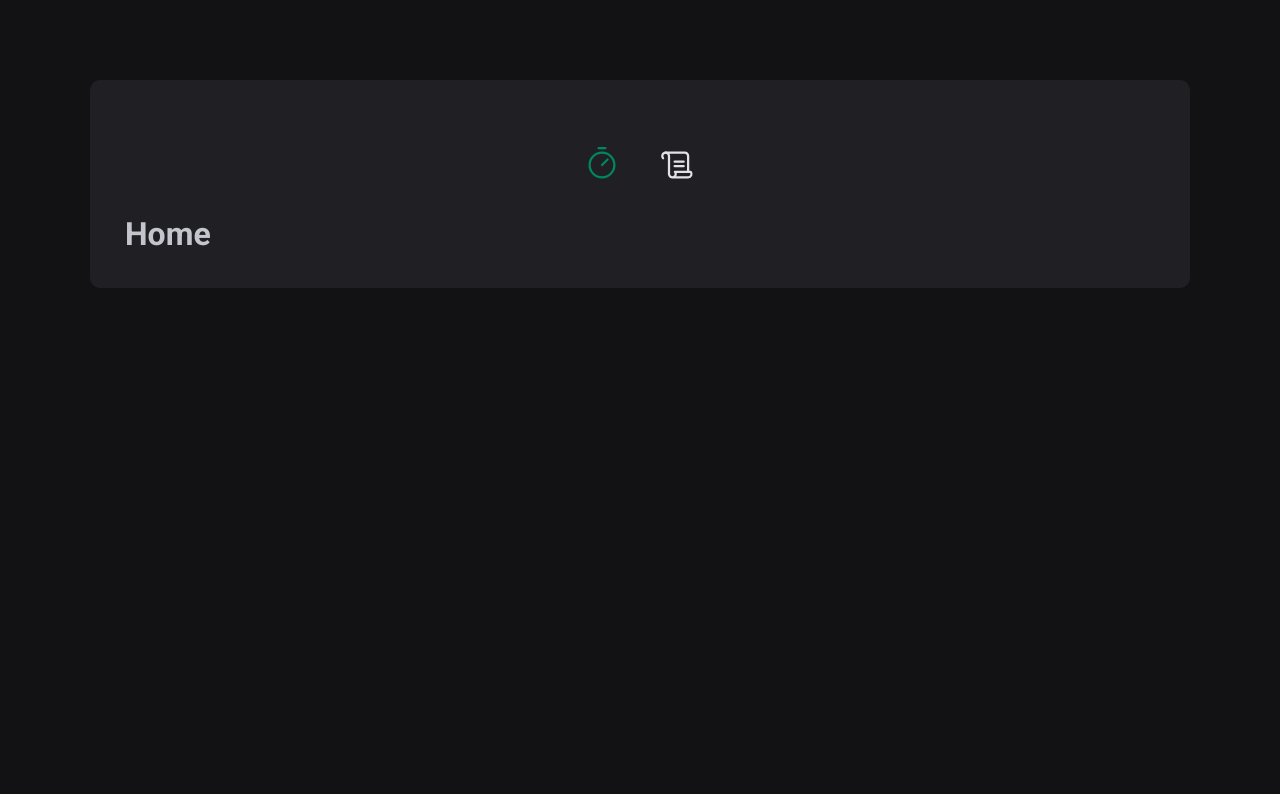
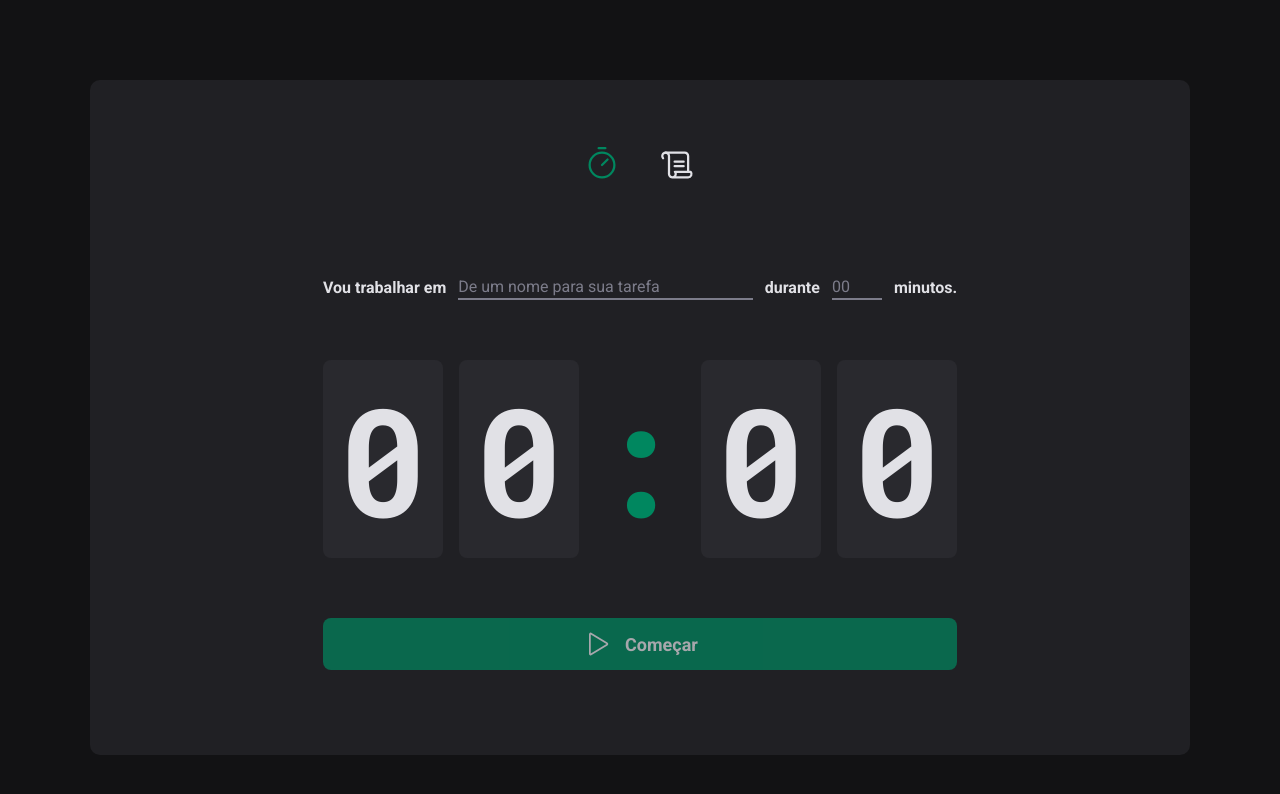
Before and after one commit to thiago-weslley/dev-timer, a React (Vite) app: page / in a window 1280 px wide. Shown: the top 794 px of the page. Built offline with nearby package versions, Linux system fonts and the light colour scheme.

Commit message:
style(components): Estiliza a página `Home`

```diff
--- a/src/pages/Home.tsx
+++ /dev/null
@@ -1,3 +0,0 @@
-export function Home() {
-  return <h1>Home</h1>;
-}
--- /dev/null
+++ b/src/pages/Home/index.tsx
@@ -0,0 +1,44 @@
+import {
+  HomeContainer,
+  FormContainer,
+  TimerContainer,
+  Separator,
+  StartTimer,
+  TaskInput,
+  MinutesAmountInput,
+} from "./styles";
+import { Play } from "phosphor-react";
+
+export function Home() {
+  return (
+    <HomeContainer>
+      <form action="">
+        <FormContainer>
+          <label htmlFor="task">Vou trabalhar em</label>
+          <TaskInput id="task" placeholder="De um nome para sua tarefa" />
+
+          <label htmlFor="minutesAmount">durante</label>
+          <MinutesAmountInput
+            type="number"
+            id="minutesAmount"
+            placeholder="00"
+          />
+          <span>minutos.</span>
+        </FormContainer>
+
+        <TimerContainer>
+          <span>0</span>
+          <span>0</span>
+          <Separator>:</Separator>
+          <span>0</span>
+          <span>0</span>
+        </TimerContainer>
+
+        <StartTimer type="submit" disabled>
+          <Play size={28} />
+          Começar
+        </StartTimer>
+      </form>
+    </HomeContainer>
+  );
+}
--- /dev/null
+++ b/src/pages/Home/styles.ts
@@ -0,0 +1,99 @@
+import styled from "styled-components";
+
+export const HomeContainer = styled.main`
+  padding: 6rem 0 5rem 0;
+  display: flex;
+  align-items: center;
+  justify-content: center;
+  flex-direction: column;
+
+  form {
+    display: flex;
+    flex-direction: column;
+    justify-content: center;
+    align-items: center;
+    gap: 6rem;
+  }
+`;
+
+export const FormContainer = styled.div`
+  width: 100%;
+  display: flex;
+  justify-content: center;
+  align-items: center;
+  gap: 1.2rem;
+  color: ${(props) => props.theme["gray-100"]};
+  font-weight: bold;
+  flex-wrap: wrap;
+`;
+
+const baseInput = styled.input`
+  background: transparent;
+  border: none;
+  height: 2.5rem;
+  border-bottom: 2px solid ${(props) => props.theme["gray-500"]};
+  color: ${(props) => props.theme["gray-100"]};
+
+  &:focus {
+    box-shadow: none;
+    border-color: ${(props) => props.theme["green-500"]};
+  }
+
+  &::placeholder {
+    color: ${(props) => props.theme["gray-500"]};
+  }
+`;
+
+export const TaskInput = styled(baseInput)`
+  flex: 1;
+`;
+
+export const MinutesAmountInput = styled(baseInput)`
+  width: 5rem;
+`;
+
+export const TimerContainer = styled.div`
+  user-select: none;
+  display: flex;
+  gap: 1.6rem;
+  font-family: "Roboto Mono", monospace;
+  font-size: 15rem;
+  color: ${(props) => props.theme["gray-100"]};
+
+  span {
+    background: ${(props) => props.theme["gray-700"]};
+    padding: 0rem 1.5rem;
+    border-radius: 8px;
+  }
+`;
+
+export const Separator = styled.div`
+  overflow: hidden;
+  color: ${(props) => props.theme["green-500"]};
+`;
+
+export const StartTimer = styled.button`
+  display: flex;
+  align-items: center;
+  justify-content: center;
+  gap: 15px;
+  padding: 1.2rem 0;
+  width: 100%;
+  border: none;
+  border-radius: 8px;
+  font-size: 1.8rem;
+  font-weight: bold;
+  color: ${(props) => props.theme["gray-100"]};
+  background: ${(props) => props.theme["green-500"]};
+  cursor: pointer;
+  transition: background 0.1s ease-in-out;
+
+  &:disabled {
+    opacity: 0.7;
+    cursor: not-allowed;
+  }
+
+  &:not(:disabled):hover {
+    background: ${(props) => props.theme["green-700"]};
+  }
+`;
--- a/src/pages/layouts/DefaultLayout/styles.ts
+++ b/src/pages/layouts/DefaultLayout/styles.ts
@@ -4,7 +4,7 @@ export const LayoutContainer = styled.div`
   max-width: 110rem;
   display: flex;
   flex-direction: column;
-  margin: 8rem auto;
+  margin: 8rem auto 0 auto;
   padding: 3.5rem;
   border-radius: 10px;
   background: ${(props) => props.theme["gray-800"]};
```
